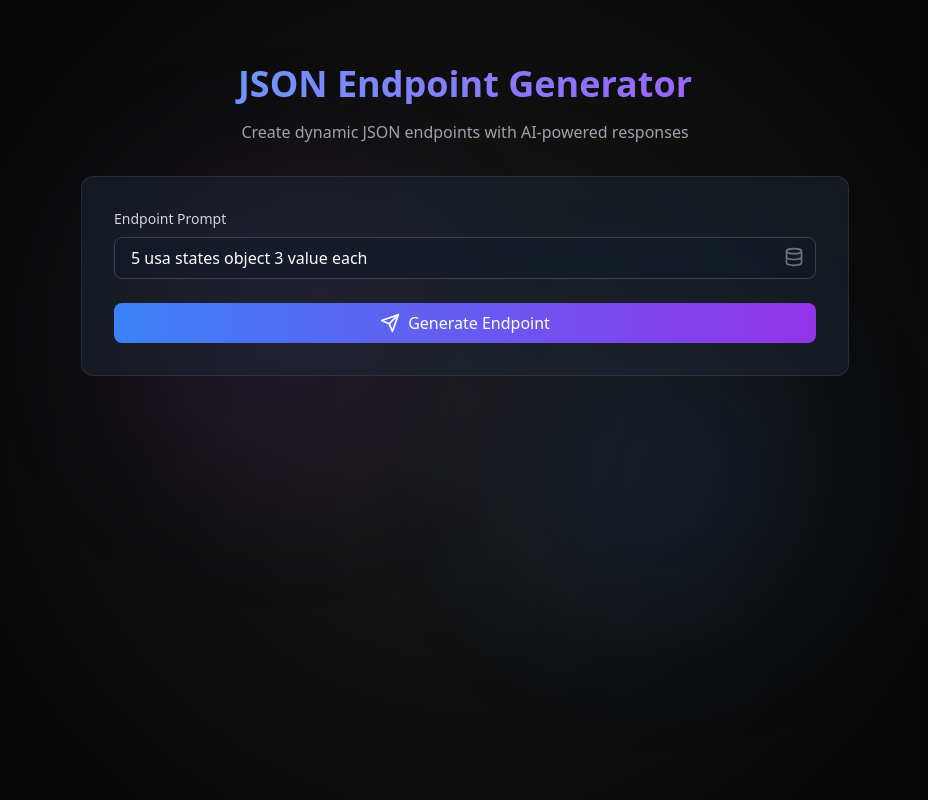
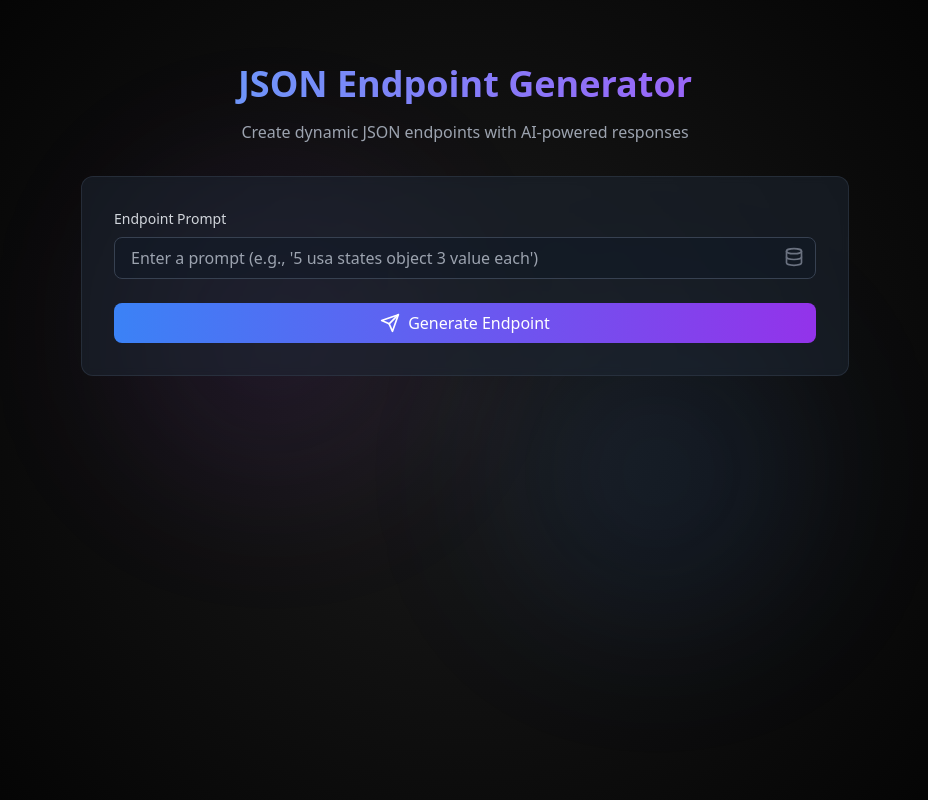
Before and after one commit to akshatshukla13/mockJSONApiAi, a React (Vite) app in the folder client/: page / in a window 1280 px wide. Shown: the whole page, without its empty margins (175-1103 px from the left). Built offline with nearby package versions, Linux system fonts and the light colour scheme.

Commit message:
Update App.jsx

```diff
--- a/client/src/App.jsx
+++ b/client/src/App.jsx
@@ -3,7 +3,7 @@ import { Send, Database, ArrowRight, MessageSquare, Copy, CopyCheck } from 'luci
 
 function App() {
   const [endpoint, setEndpoint] = useState({
-    prompt: '5 usa states object 3 value each',
+    prompt: '',
   });
   const [response, setResponse] = useState(null);
   const [loading, setLoading] = useState(false);
```
